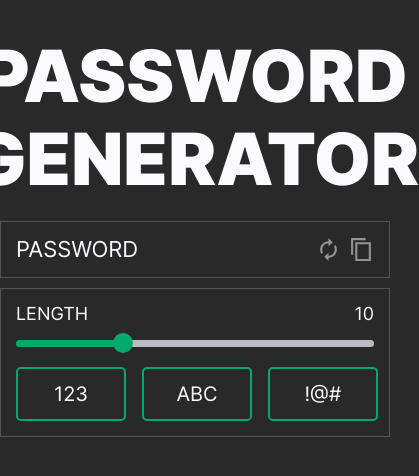
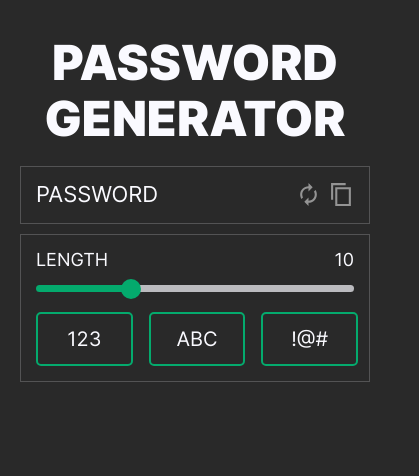
Before and after one commit to mmv-774/password-generator, a React app: page / in a window 390 px wide. Shown: the whole page, 419 px wide, since content can reach past the window. Built offline with nearby package versions, Linux system fonts and the light colour scheme; a web font is replaced by a local one.

Commit message:
верстка

```diff
--- a/public/index.html
+++ b/public/index.html
@@ -3,7 +3,7 @@
   <head>
     <meta charset="utf-8" />
     <meta name="viewport" content="width=device-width, initial-scale=1" />
-    <title>React App</title>
+    <title>Password generator</title>
   </head>
   <body>
     <div id="root"></div>
--- a/src/components/Checkbox.js
+++ b/src/components/Checkbox.js
@@ -2,9 +2,9 @@ import PropTypes from 'prop-types';
 
 const Checkbox = ({ name, caption }) => {
   return (
-    <label htmlFor={`checkbox-${name}`} class='checkbox-pseudo'>
-      <input type='checkbox' id={`checkbox-${name}`} class='checkbox-pseudo__invisible' />
-      <span class='checkbox-pseudo__visible'>{caption}</span>
+    <label htmlFor={`checkbox-${name}`} className='checkbox-pseudo'>
+      <input type='checkbox' id={`checkbox-${name}`} className='checkbox-pseudo__invisible' />
+      <span className='checkbox-pseudo__visible'>{caption}</span>
     </label>
   );
 };
--- a/src/components/Generator.js
+++ b/src/components/Generator.js
@@ -5,7 +5,7 @@ const Generator = ({ children }) => {
 };
 
 Generator.propTypes = {
-  children: PropTypes.element.isRequired,
+  children: PropTypes.array.isRequired,
 };
 
 export default Generator;
--- a/src/components/Layout.js
+++ b/src/components/Layout.js
@@ -5,7 +5,7 @@ const Layout = ({ children }) => {
 };
 
 Layout.propTypes = {
-  children: PropTypes.element.isRequired,
+  children: PropTypes.array.isRequired,
 };
 
 export default Layout;
--- a/src/components/Slider.js
+++ b/src/components/Slider.js
@@ -14,7 +14,7 @@ const Slider = ({ minValue, maxValue, defaultValue }) => {
   };
 
   return (
-    <div class='slider'>
+    <div className='slider'>
       <div className='slider__labels-container'>
         <label htmlFor='slider-input' className='slider__label'>
           LENGTH
@@ -28,7 +28,7 @@ const Slider = ({ minValue, maxValue, defaultValue }) => {
         min={min}
         max={max}
         id='slider-input'
-        class='slider__input'
+        className='slider__input'
         style={{ backgroundSize: progress }}
         onChange={handleChangeRange}
         value={length}
--- a/src/styles/Checkbox.css
+++ b/src/styles/Checkbox.css
@@ -16,6 +16,10 @@
   background-color: #04aa6d;
 }
 
+.checkbox-pseudo__active {
+  background-color: #04aa6d;
+}
+
 .checkbox-pseudo__invisible {
   position: absolute;
   width: 1px;
--- a/src/styles/Layout.css
+++ b/src/styles/Layout.css
@@ -6,3 +6,9 @@
   align-items: center;
   row-gap: 20px;
 }
+
+@media screen and (max-width: 650px) {
+  .layout {
+    max-width: calc(100% - 20px * 2);
+  }
+}
--- a/src/styles/Options.css
+++ b/src/styles/Options.css
@@ -14,7 +14,3 @@
   grid-template-columns: repeat(3, 1fr);
   column-gap: 20px;
 }
-
-/* .options__checkboxes-container-item {
-  display: flex;
-} */
--- a/src/styles/Title.css
+++ b/src/styles/Title.css
@@ -5,3 +5,9 @@
   font-size: 72px;
   text-align: center;
 }
+
+@media screen and (max-width: 650px) {
+  .title {
+    font-size: calc(42px + (72 - 42) * (100vw - 320px) / (650 - 320));
+  }
+}
```
